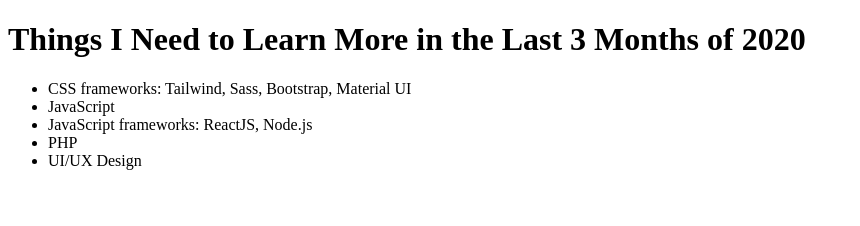
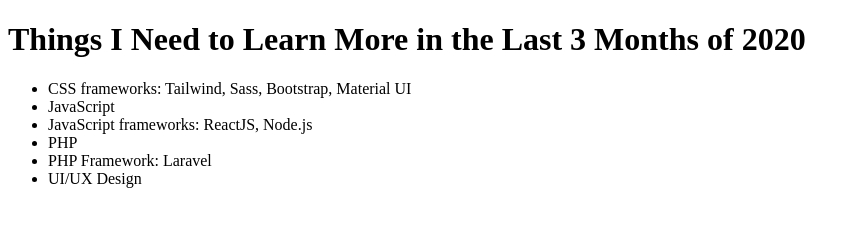
Before and after one commit to faridafar/git-test-try, a plain HTML site: page index.html in a window 1280 px wide. Shown: the whole page, without its empty margins (0-860 px from the left). Drawn offline with Linux system fonts and the light colour scheme.

Commit message:
added PHP Framework: Laravel

```diff
--- a/index.html
+++ b/index.html
@@ -12,6 +12,7 @@
             <li>JavaScript</li>
             <li>JavaScript frameworks: ReactJS, Node.js</li>
             <li>PHP</li>
+            <li>PHP Framework: Laravel</li>
             <li>UI/UX Design</li>
         </ul>
     </body>
```
